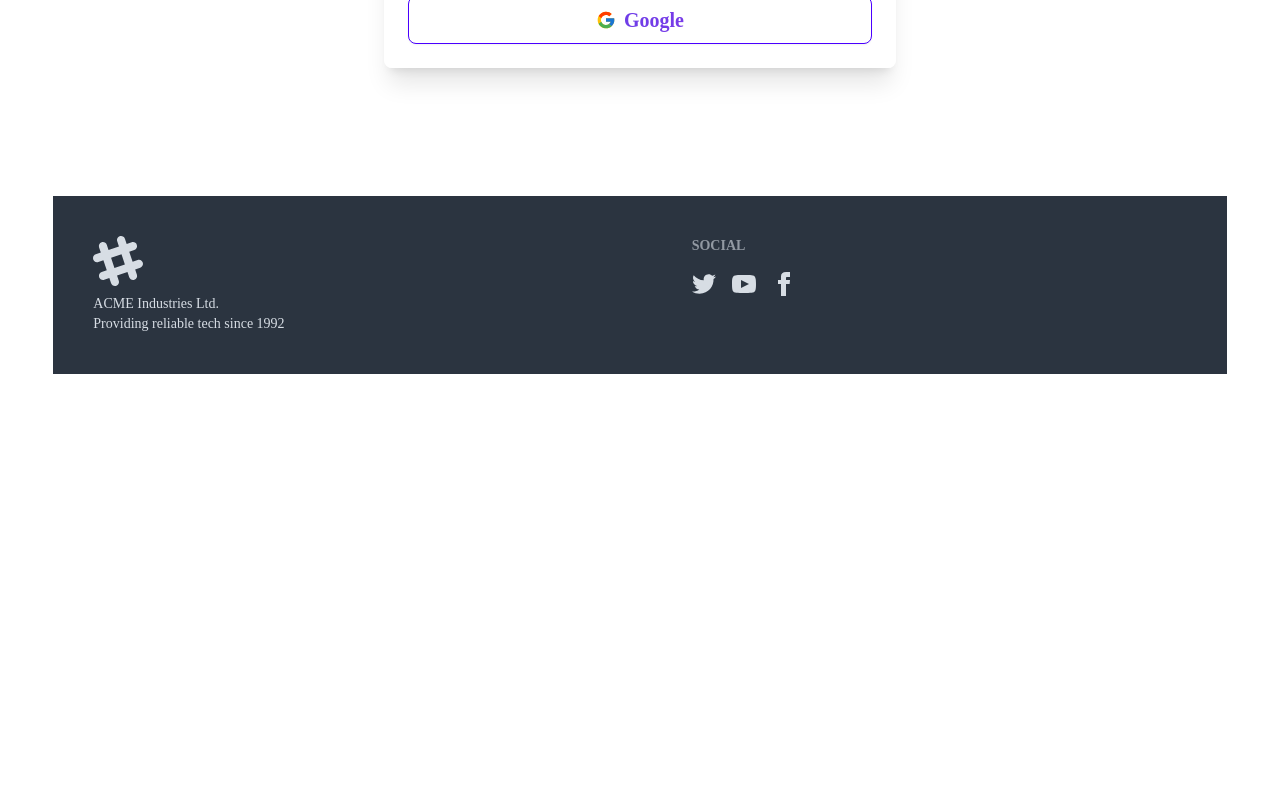
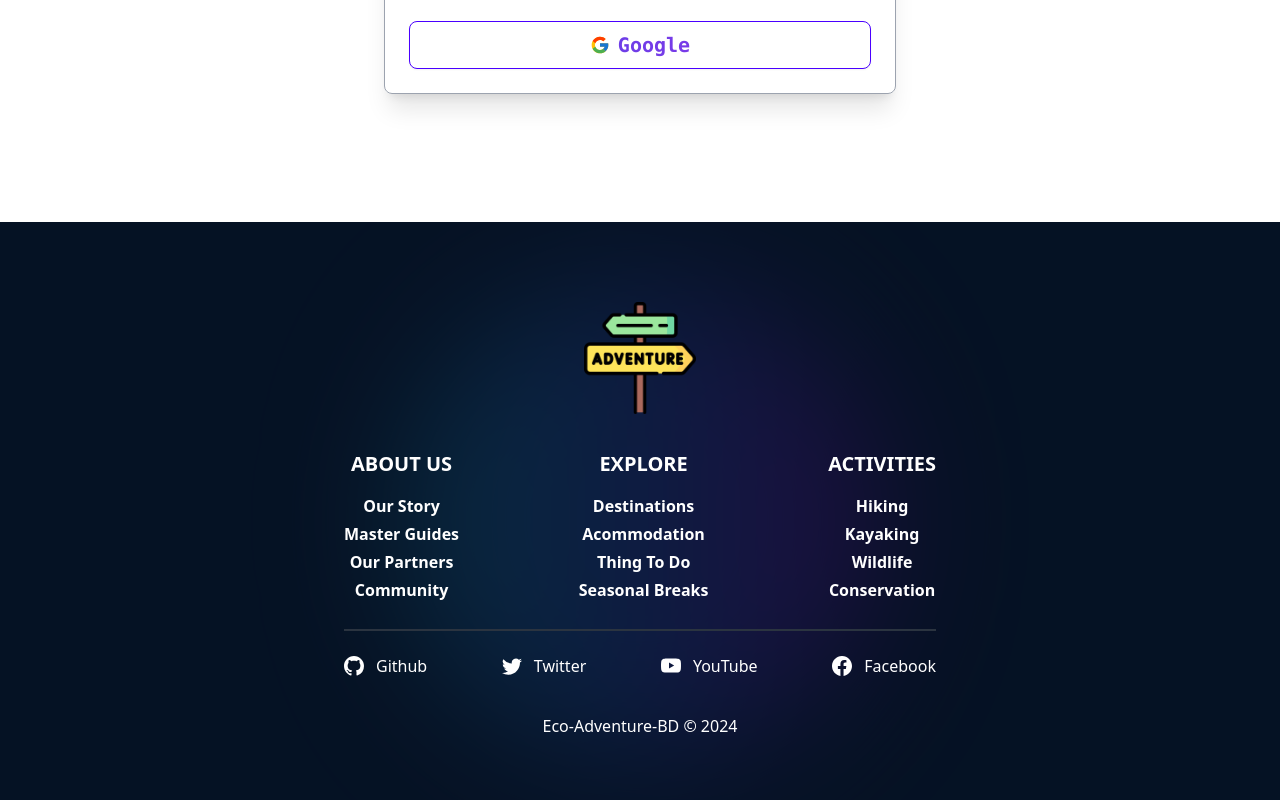
Before and after one commit to abdulHasib2030/eco-adventure-bd, a React (Vite) app: page /login in a window 1280 px wide. Shown: the part 684-1484 px from the top of the page. Before the commit the page ends 1058 px from the top, so only its background shows below. Built offline with nearby package versions, Linux system fonts and the light colour scheme; no server answers.

Commit message:
footer added

```diff
--- a/src/components/Footer.jsx
+++ b/src/components/Footer.jsx
@@ -1,66 +1,90 @@
 import React from 'react';
+import logo from '../assets/sign.png'
 
 const Footer = () => {
   return (
-        <div>
-            <footer className="footer bg-neutral text-neutral-content p-10">
-  <aside>
-    <svg
-      width="50"
-      height="50"
-      viewBox="0 0 24 24"
-      xmlns="http://www.w3.org/2000/svg"
-      fillRule="evenodd"
-      clipRule="evenodd"
-      className="fill-current">
-      <path
-        d="M22.672 15.226l-2.432.811.841 2.515c.33 1.019-.209 2.127-1.23 2.456-1.15.325-2.148-.321-2.463-1.226l-.84-2.518-5.013 1.677.84 2.517c.391 1.203-.434 2.542-1.831 2.542-.88 0-1.601-.564-1.86-1.314l-.842-2.516-2.431.809c-1.135.328-2.145-.317-2.463-1.229-.329-1.018.211-2.127 1.231-2.456l2.432-.809-1.621-4.823-2.432.808c-1.355.384-2.558-.59-2.558-1.839 0-.817.509-1.582 1.327-1.846l2.433-.809-.842-2.515c-.33-1.02.211-2.129 1.232-2.458 1.02-.329 2.13.209 2.461 1.229l.842 2.515 5.011-1.677-.839-2.517c-.403-1.238.484-2.553 1.843-2.553.819 0 1.585.509 1.85 1.326l.841 2.517 2.431-.81c1.02-.33 2.131.211 2.461 1.229.332 1.018-.21 2.126-1.23 2.456l-2.433.809 1.622 4.823 2.433-.809c1.242-.401 2.557.484 2.557 1.838 0 .819-.51 1.583-1.328 1.847m-8.992-6.428l-5.01 1.675 1.619 4.828 5.011-1.674-1.62-4.829z"></path>
+    <div className='w-[100%]'>
+      <div className="relative py-20 flex flex-col items-center bg-cyan-900 overflow-hidden md:py-20">
+
+        <div className="relative z-[1] container m-auto px-6 md:px-12">
+          <div className="m-auto md:w-10/12 lg:w-8/12 xl:w-6/12">
+            <div className='mb-9'>
+              <img src={logo} className='w-28 mx-auto' alt="" />
+            </div>
+            <div className='md:flex justify-between space-y-5 md:space-y-0 text-center'>
+              <ul className='text-white'>
+                <h1 className='font-bold uppercase text-xl mb-4 '>About Us</h1>
+                <li className='font-semibold pb-1 hover:text-sky-400'>Our Story</li>
+                <li className='font-semibold pb-1 hover:text-sky-400'>Master Guides</li>
+                <li className='font-semibold pb-1 hover:text-sky-400'>Our Partners</li>
+                <li className='font-semibold pb-1 hover:text-sky-400'>Community</li>
+              </ul>
+              <ul className='text-white'>
+                <h1 className='font-bold uppercase text-xl mb-4 '>Explore</h1>
+                <li className='font-semibold pb-1 hover:text-sky-400'>Destinations</li>
+                <li className='font-semibold pb-1 hover:text-sky-400'>Acommodation</li>
+                <li className='font-semibold pb-1 hover:text-sky-400'>Thing To Do</li>
+                <li className='font-semibold pb-1 hover:text-sky-400'>Seasonal Breaks</li>
+              </ul>
+              <ul className='text-white'>
+                <h1 className='font-bold uppercase text-xl mb-4 '>Activities</h1>
+                <li className='font-semibold pb-1 hover:text-sky-400'>Hiking</li>
+                <li className='font-semibold pb-1 hover:text-sky-400'>Kayaking</li>
+                <li className='font-semibold pb-1 hover:text-sky-400'>Wildlife</li>
+                <li className='font-semibold pb-1 hover:text-sky-400'>Conservation</li>
+              </ul>
+            </div>
+            <div className='divider divider-neutral'></div>
+
+            <div >
+              <ul role="list" className="flex justify-between  flex-wrap  items-center text-white">
+                <li>
+                  <a href="#" className="flex items-center space-x-3 hover:text-sky-400 transition">
+                    <svg xmlns="http://www.w3.org/2000/svg" fill="currentColor" className="w-5" viewBox="0 0 16 16">
+                      <path d="M8 0C3.58 0 0 3.58 0 8c0 3.54 2.29 6.53 5.47 7.59.4.07.55-.17.55-.38 0-.19-.01-.82-.01-1.49-2.01.37-2.53-.49-2.69-.94-.09-.23-.48-.94-.82-1.13-.28-.15-.68-.52-.01-.53.63-.01 1.08.58 1.23.82.72 1.21 1.87.87 2.33.66.07-.52.28-.87.51-1.07-1.78-.2-3.64-.89-3.64-3.95 0-.87.31-1.59.82-2.15-.08-.2-.36-1.02.08-2.12 0 0 .67-.21 2.2.82.64-.18 1.32-.27 2-.27.68 0 1.36.09 2 .27 1.53-1.04 2.2-.82 2.2-.82.44 1.1.16 1.92.08 2.12.51.56.82 1.27.82 2.15 0 3.07-1.87 3.75-3.65 3.95.29.25.54.73.54 1.48 0 1.07-.01 1.93-.01 2.2 0 .21.15.46.55.38A8.012 8.012 0 0 0 16 8c0-4.42-3.58-8-8-8z" />
                     </svg>
-    <p>
-      ACME Industries Ltd.
-      <br />
-      Providing reliable tech since 1992
-    </p>
-  </aside>
-  <nav>
-    <h6 className="footer-title">Social</h6>
-    <div className="grid grid-flow-col gap-4">
-      <a>
-        <svg
-          xmlns="http://www.w3.org/2000/svg"
-          width="24"
-          height="24"
-          viewBox="0 0 24 24"
-          className="fill-current">
-          <path
-            d="M24 4.557c-.883.392-1.832.656-2.828.775 1.017-.609 1.798-1.574 2.165-2.724-.951.564-2.005.974-3.127 1.195-.897-.957-2.178-1.555-3.594-1.555-3.179 0-5.515 2.966-4.797 6.045-4.091-.205-7.719-2.165-10.148-5.144-1.29 2.213-.669 5.108 1.523 6.574-.806-.026-1.566-.247-2.229-.616-.054 2.281 1.581 4.415 3.949 4.89-.693.188-1.452.232-2.224.084.626 1.956 2.444 3.379 4.6 3.419-2.07 1.623-4.678 2.348-7.29 2.04 2.179 1.397 4.768 2.212 7.548 2.212 9.142 0 14.307-7.721 13.995-14.646.962-.695 1.797-1.562 2.457-2.549z"></path>
+                    <span className='md:block hidden'>Github</span>
+                  </a>
+                </li>
+                <li>
+                  <a href="#" className="flex items-center space-x-3 hover:text-sky-400 transition">
+                    <svg xmlns="http://www.w3.org/2000/svg" fill="currentColor" className="w-5" viewBox="0 0 16 16">
+                      <path d="M5.026 15c6.038 0 9.341-5.003 9.341-9.334 0-.14 0-.282-.006-.422A6.685 6.685 0 0 0 16 3.542a6.658 6.658 0 0 1-1.889.518 3.301 3.301 0 0 0 1.447-1.817 6.533 6.533 0 0 1-2.087.793A3.286 3.286 0 0 0 7.875 6.03a9.325 9.325 0 0 1-6.767-3.429 3.289 3.289 0 0 0 1.018 4.382A3.323 3.323 0 0 1 .64 6.575v.045a3.288 3.288 0 0 0 2.632 3.218 3.203 3.203 0 0 1-.865.115 3.23 3.23 0 0 1-.614-.057 3.283 3.283 0 0 0 3.067 2.277A6.588 6.588 0 0 1 .78 13.58a6.32 6.32 0 0 1-.78-.045A9.344 9.344 0 0 0 5.026 15z" />
                     </svg>
+                    <span className='md:block hidden'>Twitter</span>
                   </a>
-      <a>
-        <svg
-          xmlns="http://www.w3.org/2000/svg"
-          width="24"
-          height="24"
-          viewBox="0 0 24 24"
-          className="fill-current">
-          <path
-            d="M19.615 3.184c-3.604-.246-11.631-.245-15.23 0-3.897.266-4.356 2.62-4.385 8.816.029 6.185.484 8.549 4.385 8.816 3.6.245 11.626.246 15.23 0 3.897-.266 4.356-2.62 4.385-8.816-.029-6.185-.484-8.549-4.385-8.816zm-10.615 12.816v-8l8 3.993-8 4.007z"></path>
+                </li>
+                <li>
+                  <a href="#" className="flex items-center space-x-3 hover:text-sky-400 transition">
+                    <svg xmlns="http://www.w3.org/2000/svg" fill="currentColor" className="w-5" viewBox="0 0 16 16">
+                      <path d="M8.051 1.999h.089c.822.003 4.987.033 6.11.335a2.01 2.01 0 0 1 1.415 1.42c.101.38.172.883.22 1.402l.01.104.022.26.008.104c.065.914.073 1.77.074 1.957v.075c-.001.194-.01 1.108-.082 2.06l-.008.105-.009.104c-.05.572-.124 1.14-.235 1.558a2.007 2.007 0 0 1-1.415 1.42c-1.16.312-5.569.334-6.18.335h-.142c-.309 0-1.587-.006-2.927-.052l-.17-.006-.087-.004-.171-.007-.171-.007c-1.11-.049-2.167-.128-2.654-.26a2.007 2.007 0 0 1-1.415-1.419c-.111-.417-.185-.986-.235-1.558L.09 9.82l-.008-.104A31.4 31.4 0 0 1 0 7.68v-.123c.002-.215.01-.958.064-1.778l.007-.103.003-.052.008-.104.022-.26.01-.104c.048-.519.119-1.023.22-1.402a2.007 2.007 0 0 1 1.415-1.42c.487-.13 1.544-.21 2.654-.26l.17-.007.172-.006.086-.003.171-.007A99.788 99.788 0 0 1 7.858 2h.193zM6.4 5.209v4.818l4.157-2.408L6.4 5.209z" />
                     </svg>
+                    <span className='md:block hidden'>YouTube</span>
                   </a>
-      <a>
-        <svg
-          xmlns="http://www.w3.org/2000/svg"
-          width="24"
-          height="24"
-          viewBox="0 0 24 24"
-          className="fill-current">
-          <path
-            d="M9 8h-3v4h3v12h5v-12h3.642l.358-4h-4v-1.667c0-.955.192-1.333 1.115-1.333h2.885v-5h-3.808c-3.596 0-5.192 1.583-5.192 4.615v3.385z"></path>
+                </li>
+
+                <li >
+                  <a href="#" className="flex items-center space-x-3 hover:text-sky-400 transition">
+                    <svg xmlns="http://www.w3.org/2000/svg" fill="currentColor" className="w-5" viewBox="0 0 16 16">
+                      <path d="M16 8.049c0-4.446-3.582-8.05-8-8.05C3.58 0-.002 3.603-.002 8.05c0 4.017 2.926 7.347 6.75 7.951v-5.625h-2.03V8.05H6.75V6.275c0-2.017 1.195-3.131 3.022-3.131.876 0 1.791.157 1.791.157v1.98h-1.009c-.993 0-1.303.621-1.303 1.258v1.51h2.218l-.354 2.326H9.25V16c3.824-.604 6.75-3.934 6.75-7.951z" />
                     </svg>
+                    <span className='md:block hidden'>Facebook</span>
                   </a>
+                </li>
+
+
+              </ul>
             </div>
-  </nav>
-</footer>
+            <p className='text-white text-center pt-9'> Eco-Adventure-BD &copy; 2024</p>
+
+          </div>
+        </div>
+        <div aria-hidden="true" className="absolute h-full inset-0 flex items-center">
+          <div aria-hidden="true" className="bg-layers bg-scale w-56 h-56 m-auto blur-xl bg-gradient-to-r from-cyan-400 via-blue-500 to-purple-600 rounded-full md:w-[30rem] md:h-[30rem] md:blur-3xl"></div>
+        </div>
+        <div aria-hidden="true" className="absolute inset-0 w-full h-full bg-[#020314] opacity-80"></div>
+
+      </div>
     </div>
   );
 };
--- a/src/components/Testimonials.jsx
+++ b/src/components/Testimonials.jsx
@@ -29,7 +29,7 @@ const Testimonials = () => {
         <h1 className="text-4xl font-bold text-center text-transparent bg-clip-text  bg-gradient-to-r from-indigo-500
                to-purple-400  mb-8">What Our Visitors Say</h1>
         <div
-          className="flex md:w-[300%] lg:w-[200%]  w-[400%] gap-4 pr-4"
+          className="flex md:w-[300%] lg:w-[200%]  w-[800%] gap-4 pr-4"
           style={{
             animation: "marquee 15s linear infinite",
           }}
--- a/src/components/UserProfile.jsx
+++ b/src/components/UserProfile.jsx
@@ -16,7 +16,7 @@ const UserProfile = () => {
         {/* Welcome Title */}
         <h1 className="text-2xl font-bold text-gray-800 text-center mb-6">
           Welcome, <span className="text-transparent bg-clip-text md:text-5xl  bg-gradient-to-r from-indigo-600
-                    to-purple-600">{user.displayName}</span>!
+                    to-purple-600">{user.displayName}</span>
         </h1>
 
         {/* User Profile Card */}
--- a/src/components/page/AdventureDetailsPage.jsx
+++ b/src/components/page/AdventureDetailsPage.jsx
@@ -42,7 +42,7 @@ const AdventureDetailsPage = () => {
                     <h2 className='text-center font-bold text-3xl text-transparent bg-clip-text md:text-5xl  bg-gradient-to-r from-indigo-600
                     to-purple-600'>Consultation Hours</h2>
                     <p>
-                        We are available for consultations only between <b>10:00 AM</b> and <b>8:00 PM</b>.
+                        We are available for consultations only between <b>10:00 AM</b> to <b>8:00 PM</b>.
                         Please visit during these hours for assistance.
                     </p>
                 </div>
--- a/src/layout/HomeLayout.jsx
+++ b/src/layout/HomeLayout.jsx
@@ -17,15 +17,15 @@ const HomeLayout = () => {
     return <Loading></Loading>
    }
     return (
-        <div className='md:w-11/12 mx-auto font-sora'>
+        <div >
             <Toaster></Toaster>
             {/* <ToastContainer></ToastContainer> */}
-            <header>
+            <header className='md:w-11/12 mx-auto font-mono '>
                 <nav>
                     <Navbar></Navbar>
                 </nav>
             </header>
-            <main>
+            <main className='md:w-11/12 mx-auto font-mono'>
                 <Outlet></Outlet>
             </main>
             <footer>
--- a/src/routes/Route.jsx
+++ b/src/routes/Route.jsx
@@ -11,6 +11,7 @@ import AdventureDetailsPage from "../components/page/AdventureDetailsPage";
 import PrivateRoute from "./PrivateRoute";
 import UserProfile from "../components/UserProfile";
 import UpdateProfile from "../components/UpdateProfile";
+import ForgotPasssword from "../components/page/ForgotPasssword";
 
 
 const Route = createBrowserRouter([
@@ -47,6 +48,10 @@ const Route = createBrowserRouter([
             {
                 path: '/update-profile',
                 element: <UpdateProfile></UpdateProfile>
+            },
+            {
+                path:'/forgot-password',
+                element: <ForgotPasssword></ForgotPasssword>
             }
         ]
     },
```
Also changed, not shown: src/components/Navbar.jsx (+4 -3 lines), src/components/page/ForgotPasssword.jsx (added, +24 -0 lines), src/components/page/Login.jsx (+14 -5 lines), src/assets/sign.png (added). Lines whose indentation alone changed are shown as unchanged.
